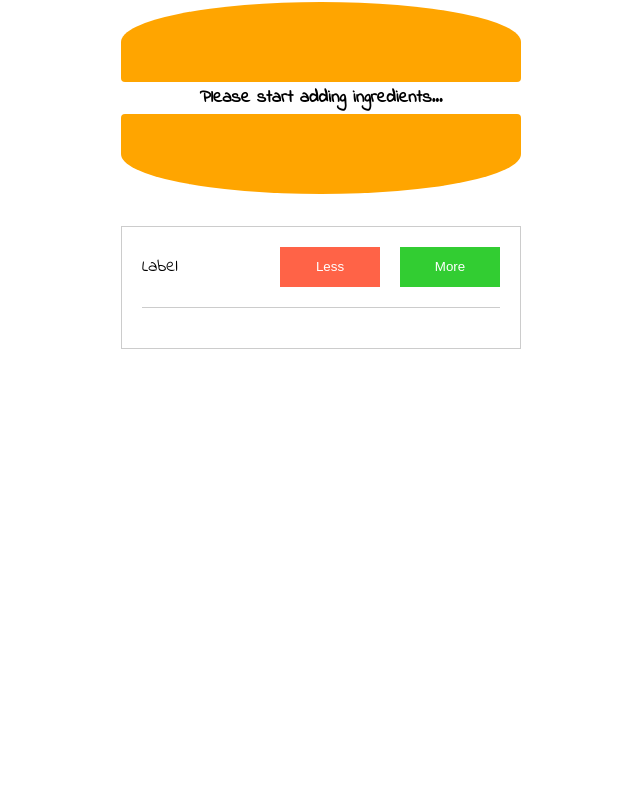
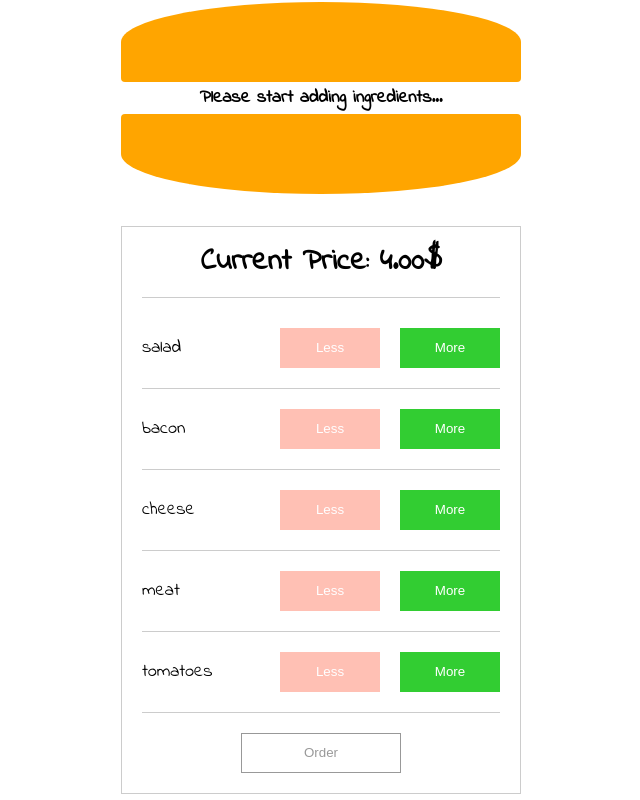
Before and after one commit to Mak-Pro/react-practice, a React (Create React App) app: page / in a window 1280 px wide. Shown: the whole page, without its empty margins (319-959 px from the left). Built offline with nearby package versions, Linux system fonts and the light colour scheme.

Commit message:
dynamic controls, total price, order button

```diff
--- a/src/components/BurgerControls/BurgerControl/BurgerControl.js
+++ b/src/components/BurgerControls/BurgerControl/BurgerControl.js
@@ -3,12 +3,21 @@ import React from 'react';
 import classes from './BurgerControl.module.scss';
 
 const BurgerControl = (props) => {
+
+	const { label, added, removed, count } = props;
+
 	return (
 		<div className={classes.burger__control}>
-			<span className={classes.burger__control_label}>Label</span>
+			<span className={classes.burger__control_label}>{label}</span>
 			<div className={classes.burger__control_buttons}>
-				<button className={['btn', classes.btn__less].join(' ')}>Less</button>
-				<button className={['btn', classes.btn__more].join(' ')}>More</button>
+				<button
+					className={['btn', classes.btn__less, count === 0 ? classes.disabled : null].join(' ')}
+					onClick={removed}
+				>Less</button>
+				<button
+					className={['btn', classes.btn__more].join(' ')}
+					onClick={added}
+				>More</button>
 			</div>
 		</div>
 		);
--- a/src/components/BurgerControls/BurgerControl/BurgerControl.module.scss
+++ b/src/components/BurgerControls/BurgerControl/BurgerControl.module.scss
@@ -16,6 +16,12 @@
 		&:last-of-type {
 			margin-right: 0;
 		}
+	}
+
+	&:last-child {
+		margin-bottom: 0;
+		border-bottom: 0 none;
+		padding-bottom: 0;
 	}
 }
 
@@ -42,3 +48,8 @@
 		border-color: darken(limegreen, 20%);
 	}
 }
+
+.disabled {
+	pointer-events: none;
+	opacity: 0.4;
+}
--- a/src/components/BurgerControls/BurgerControls.js
+++ b/src/components/BurgerControls/BurgerControls.js
@@ -7,9 +7,33 @@ import BurgerControl from './BurgerControl/BurgerControl.js';
 
 
 const BurgerControls = (props) => {
+
+	const { controls, addIngredient, removedIngredient, totalPrice, purchaseble } = props;
+
+	const controlsArray = [];
+
+	for(let key in controls) {
+		controlsArray.push({name: key, value: controls[key]});
+	}
+
+	const controlsList = controlsArray.map(control => {
+
+		return <BurgerControl
+							key={control.name}
+							label={control.name}
+							count={control.value}
+							added={() => addIngredient(control.name)}
+							removed={() => removedIngredient(control.name)}
+						/>;
+	});
+
 	return (
 		<div className={classes.burger__controls}>
-			<BurgerControl/>
+			<h3 className={classes.total__price}>Current Price: {totalPrice.toFixed(2)}$</h3>
+			{controlsList}
+			<div className={classes.submit__wrapper}>
+				<button className={["btn", !purchaseble ? classes.disabled : null].join(' ')}>Order</button>
+			</div>
 		</div>
 	);
 }
--- a/src/components/BurgerControls/BurgerControls.module.scss
+++ b/src/components/BurgerControls/BurgerControls.module.scss
@@ -5,3 +5,21 @@
 	border: 1px solid #ccc;
 	padding: 2rem;
 }
+
+.total__price {
+	font-size: 3rem;
+	font-weight: 700;
+	text-align: center;
+	border-bottom: 1px solid #ccc;
+	margin-bottom: 3rem;
+	padding-bottom: 2rem;
+}
+
+.submit__wrapper {
+	text-align: center;
+}
+
+.disabled {
+	pointer-events: none;
+	opacity: 0.4;
+}
--- a/src/containers/BurgerBuilder/BurgerBuilder.js
+++ b/src/containers/BurgerBuilder/BurgerBuilder.js
@@ -5,6 +5,17 @@ import classes from './BurgerBuilder.module.scss';
 
 import Burger from './Burger/Burger.js';
 import BurgerControls from '../../components/BurgerControls/BurgerControls.js';
+
+
+
+const INGREDIENT_PRICES = {
+	salad: 1.2,
+	bacon: 3.5,
+	cheese: 2.4,
+	meat: 4,
+	tomatoes: 1.5,
+}
+
 
 
 class BurgerBuilder extends Component {
@@ -21,15 +32,64 @@ class BurgerBuilder extends Component {
 			cheese: 0,
 			meat: 0,
 			tomatoes: 0,
+		},
+		totalPrice: 4,
+		purchaseble: false,
+	}
+
+
+	addIngredientHandler =(type) => {
+		const modifiedIngredients = {
+			...this.state.ingredients,
 		}
+		modifiedIngredients[type] = modifiedIngredients[type] + 1;
+
+		const ingredientsCount = Object.values(modifiedIngredients).reduce((sum, el) => {
+  		return sum + el;
+  	});
+
+
+		this.setState({
+			ingredients: modifiedIngredients,
+			totalPrice: this.state.totalPrice + INGREDIENT_PRICES[type],
+			purchaseble: ingredientsCount > 0,
+		});
+	}
+
+	removedIngredientHandler =(type) => {
+		const modifiedIngredients = {
+			...this.state.ingredients,
+		}
+		if(modifiedIngredients[type] > 0) {
+			modifiedIngredients[type] = modifiedIngredients[type] - 1;
+		}
+
+
+		const ingredientsCount = Object.values(modifiedIngredients).reduce((sum, el) => {
+  		return sum + el;
+  	});
+
+
+		this.setState({
+			ingredients: modifiedIngredients,
+			totalPrice: this.state.totalPrice - INGREDIENT_PRICES[type],
+			purchaseble: ingredientsCount > 0,
+		});
 	}
 
 
   render() {
+
     return (
 			<Fragment>
 				<Burger ingredients={this.state.ingredients}/>
-				<BurgerControls />
+				<BurgerControls
+					controls={this.state.ingredients}
+					addIngredient={this.addIngredientHandler}
+					removedIngredient={this.removedIngredientHandler}
+					totalPrice={this.state.totalPrice}
+					purchaseble={this.state.purchaseble}
+				/>
 			</Fragment>
     );
   }
```
